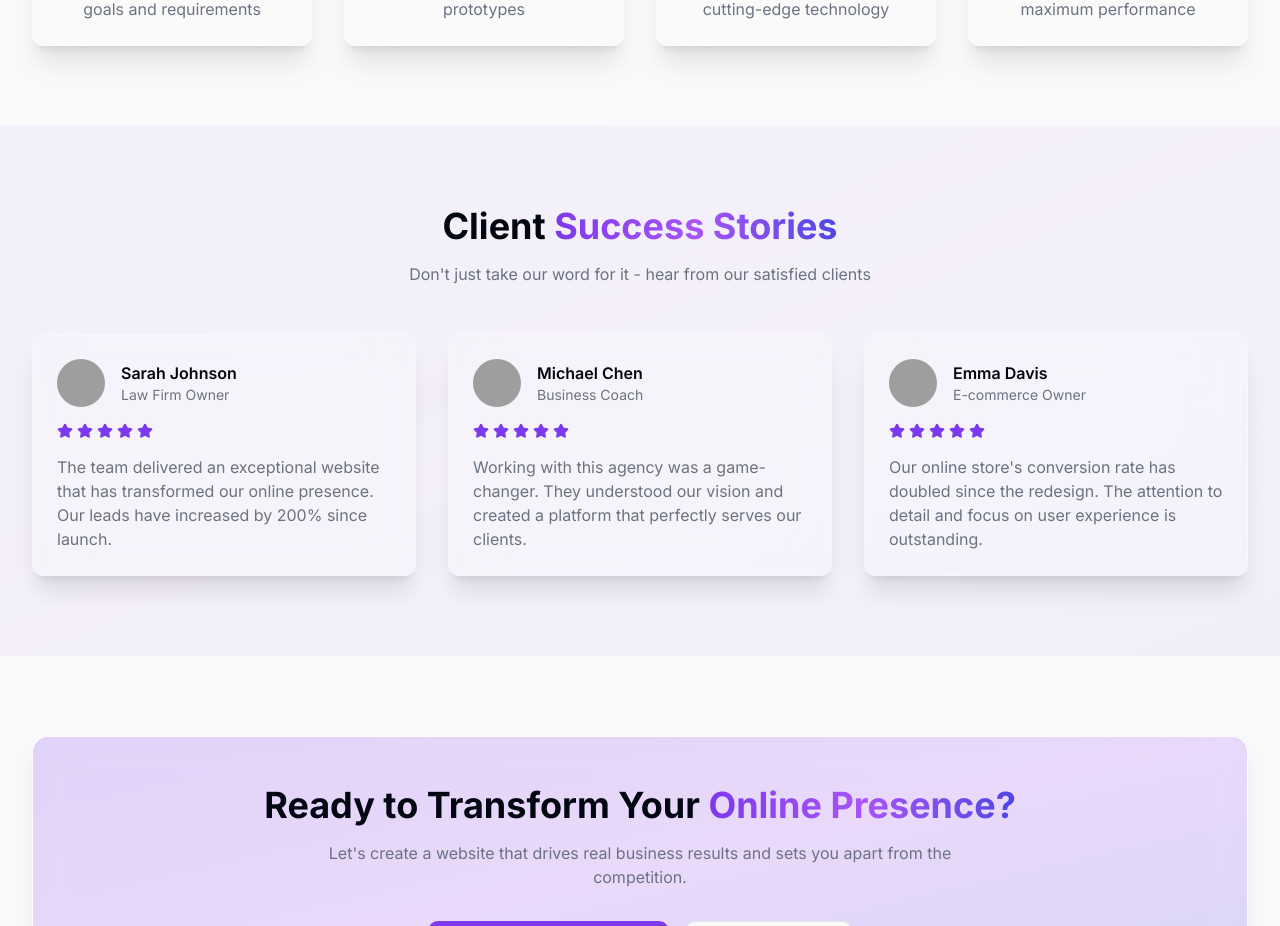
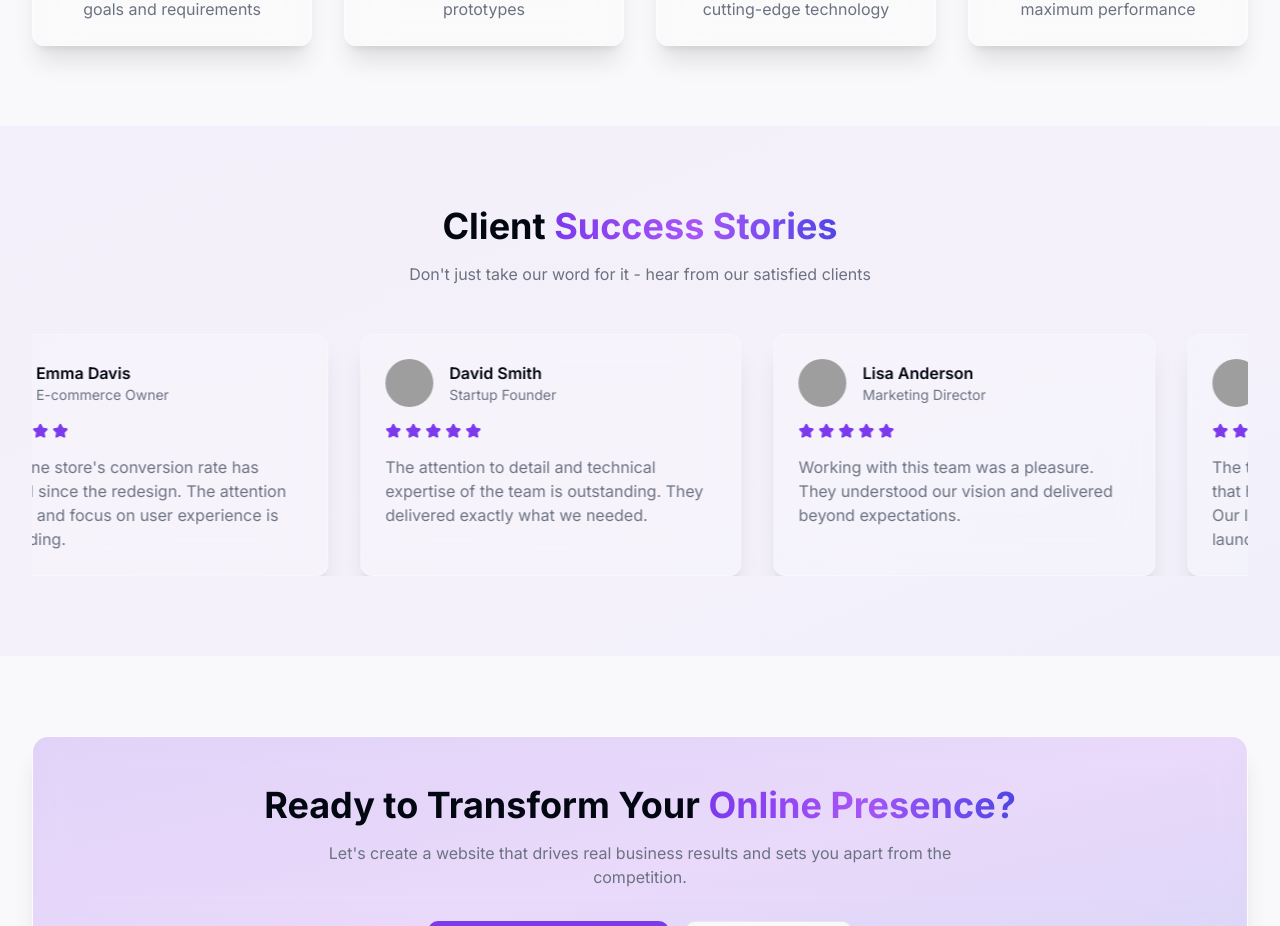
Before and after one commit to yashtomar15/premium-landing-studio, a React (Vite) app: page / in a window 1280 px wide. Shown: the part 2755-3681 px from the top of the page. Built offline with nearby package versions, Linux system fonts and the light colour scheme; grey boxes are pictures that could not be loaded.

Commit message:
Implement horizontal scrolling for testimonials
Added horizontal scrolling functionality to the testimonials section.  The scrolling should be automatic and infinite.

```diff
--- a/src/components/Testimonials.tsx
+++ b/src/components/Testimonials.tsx
@@ -1,5 +1,6 @@
 
-import { motion } from "framer-motion";
+import { useEffect, useRef } from "react";
+import { motion, useAnimationControls } from "framer-motion";
 import { Star } from "lucide-react";
 
 const testimonials = [
@@ -24,11 +25,56 @@ const testimonials = [
     image: "/placeholder.svg",
     rating: 5,
   },
+  {
+    name: "David Smith",
+    role: "Startup Founder",
+    content: "The attention to detail and technical expertise of the team is outstanding. They delivered exactly what we needed.",
+    image: "/placeholder.svg",
+    rating: 5,
+  },
+  {
+    name: "Lisa Anderson",
+    role: "Marketing Director",
+    content: "Working with this team was a pleasure. They understood our vision and delivered beyond expectations.",
+    image: "/placeholder.svg",
+    rating: 5,
+  },
 ];
 
 const Testimonials = () => {
+  const containerRef = useRef<HTMLDivElement>(null);
+  const controls = useAnimationControls();
+
+  useEffect(() => {
+    const startScrolling = async () => {
+      if (!containerRef.current) return;
+
+      const scrollWidth = containerRef.current.scrollWidth;
+      const clientWidth = containerRef.current.clientWidth;
+      const distance = scrollWidth - clientWidth;
+
+      while (true) {
+        await controls.start({
+          x: -distance,
+          transition: {
+            duration: 20,
+            ease: "linear",
+          },
+        });
+        await controls.start({
+          x: 0,
+          transition: {
+            duration: 0,
+          },
+        });
+      }
+    };
+
+    startScrolling();
+  }, [controls]);
+
   return (
-    <section className="py-20 px-4 gradient-bg">
+    <section className="py-20 px-4 gradient-bg overflow-hidden">
       <div className="container">
         <div className="text-center mb-12">
           <h2 className="text-3xl md:text-4xl font-bold mb-4">
@@ -38,14 +84,19 @@ const Testimonials = () => {
             Don't just take our word for it - hear from our satisfied clients
           </p>
         </div>
-        <div className="grid grid-cols-1 md:grid-cols-3 gap-8">
-          {testimonials.map((testimonial, index) => (
+        <div
+          ref={containerRef}
+          className="overflow-hidden"
+        >
           <motion.div
-              key={testimonial.name}
-              initial={{ opacity: 0, y: 20 }}
-              whileInView={{ opacity: 1, y: 0 }}
-              transition={{ delay: index * 0.1 }}
-              className="glass-card p-6 rounded-lg"
+            className="flex gap-8"
+            animate={controls}
+          >
+            {[...testimonials, ...testimonials].map((testimonial, index) => (
+              <motion.div
+                key={`${testimonial.name}-${index}`}
+                className="glass-card p-6 rounded-lg flex-shrink-0"
+                style={{ width: "calc(33.333% - 1.5rem)" }}
               >
                 <div className="flex items-center gap-4 mb-4">
                   <img
@@ -71,6 +122,7 @@ const Testimonials = () => {
                 <p className="text-muted-foreground">{testimonial.content}</p>
               </motion.div>
             ))}
+          </motion.div>
         </div>
       </div>
     </section>
```
Lines whose indentation alone changed are shown as unchanged.
